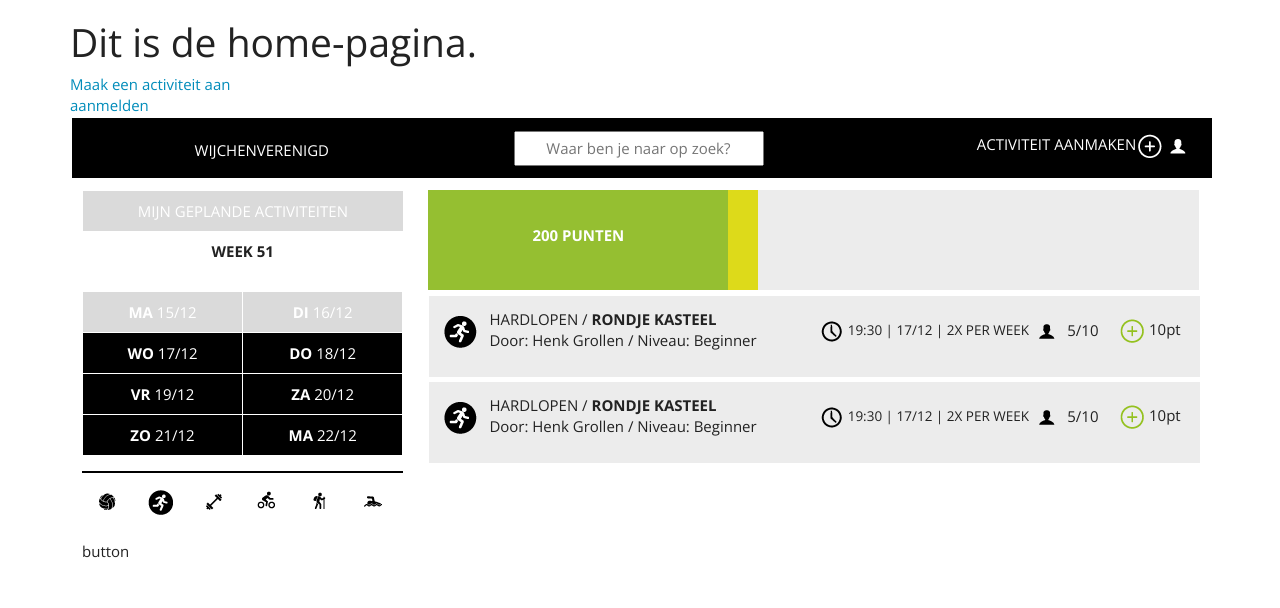
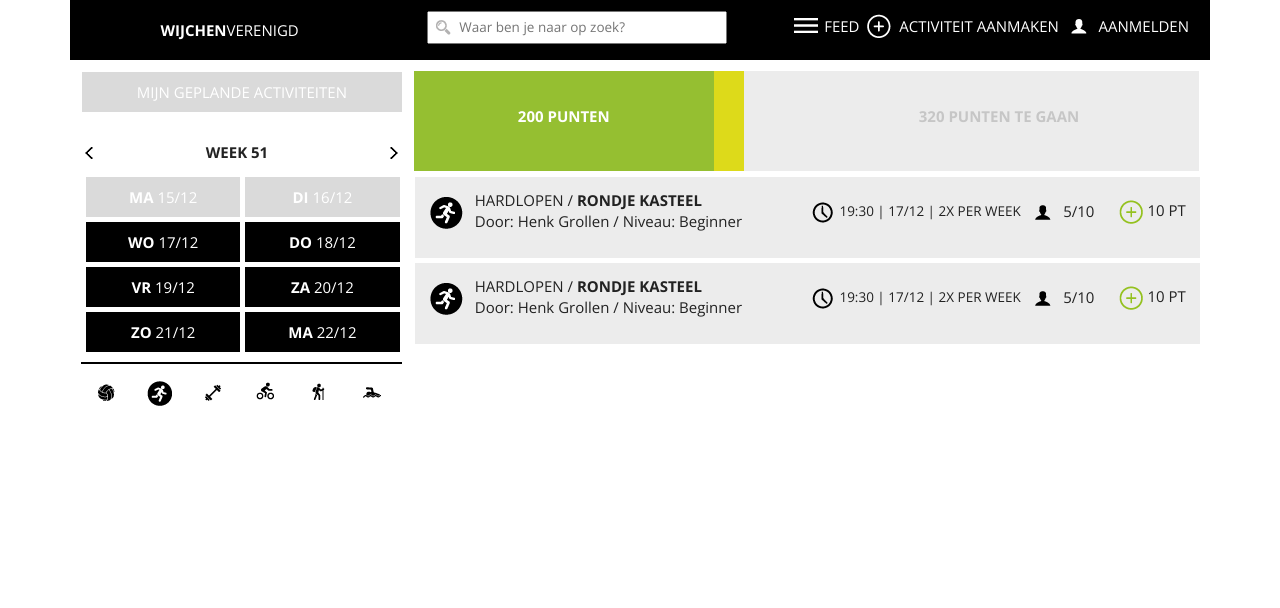
Before and after one commit to JBSK/WijchenGezond, a plain HTML site: page WijchenVerenigd/client/index.html in a window 1280 px wide. Drawn offline with nearby package versions, Linux system fonts and the light colour scheme; files whose address does not match are found by name.

Commit message:
Homepage design done v0.1

```diff
--- a/WijchenVerenigd/client/css/stylesheet.css
+++ b/WijchenVerenigd/client/css/stylesheet.css
@@ -4,27 +4,21 @@ body {
 }
 
 .viewContainer {
-    margin-left: 10%;
-    margin-right: 10%;
+    margin: 0 10% 0 10%;
     height: 600px;
     margin: 1px;
-
 }
 
 .topBar {
-    float: left;
-    border: solid 1px black;
     width: 100%;
     height: 60px;
-    margin: 2px;
-    background-color: Black;
+    background-color: black;
     color: white;
 }
 
 .logo {
     float: left;
-    width: 33%;
-    margin: 1px;
+    width: 28%;
     text-align: center;
     padding-top: 20px;
 }
@@ -33,48 +27,95 @@ body {
     float: left;
     border: solid 1px black;
     width: 33%;
-    margin: 1px;
     text-align: center;
     padding-top: 10px;
     color: black;
+    font-size: 90%;
+}
+
+.searchbaricon {
+    background-image: url('../img/zoek.png');
+    height: 16px;
+    width: 16px;
+    position: absolute;
+    margin: 8px 0 0 45px;
 }
 
 .searchbar {
-    width: 250px;
+    width: 300px;
     padding: 5px 5px 5px 30px;
 }
 
 .profile {
-    float: left;
+    float: right;
     border: solid 1px black;
-    width: 32%;
-    margin: 1px;
+    width: 35%;
     text-align: right;
-    padding-top: 10px;
+    padding-top: 15px;
+    margin-right: 20px;
+}
+
+.profile a:link, a:visited, a:hover {
+    text-decration: none;
+    color: white;
+}
+
+.profile img {
+    margin: -5px 2px 0 2px;
+
 }
 
 .leftSideBar {
     float: left;
     width: 30%;
     height: 425px;
-    margin: 0 5px 1px 1px;
     padding: 10px;
 }
 
 .week {
     width: 100%;
-    height: 50px;
-    margin-top: 10px;
+    display: block;
+    float: left;
+    margin-top: 30px;
+    height: 30px;
+}
+
+.weeknumber {
+    float: left;
     text-align: center;
+    font-weight: bold;
+    display: block;
+    width: 280px;
+
+}
+
+.weekarrowleft {
+    background-image: url('../img/arrow_small.png');
+    height: 16px;
+    width: 16px;
+    display: block;
+    float: left;
+    -ms-transform: rotate(180deg); /* IE 9 */
+    -webkit-transform: rotate(180deg); /* Chrome, Safari, Opera */
+    transform: rotate(180deg);
+    margin-top:3px;
+
+}
+
+.weekarrowright {
+    height: 16px;
+    width: 16px;
     display: block;
     float: right;
-    font-weight: bold;
+    background-image: url('../img/arrow_small.png');
+    margin-top:3px;
+
 }
 
 .calendar {
     width: 100%;
     margin-top: 1px;
-    height:280px;
+    height: 290px;
 }
 
 .calendar > .day {
@@ -82,16 +123,16 @@ body {
     padding: 10px;
     color: white;
     height: 40px;
-    width: 49.5%;
-    margin-top: 1px;
-    margin-left: 1px;
+    width: 48%;
+    margin-top: 5px;
+    margin-left: 5px;
     float: left;
     text-align: center;
     display: block;
 }
 
 .day > .weekday {
-    font-weight:bold;
+    font-weight: bold;
 }
 
 .calendar > .inactive {
@@ -118,11 +159,10 @@ body {
 }
 
 .rightSide {
-    float: left;
-    /*border:solid 1px yellow;*/
-    width: 67.7%;
+    float: right;
+    width: 69%;
     height: 400px;
-    margin: 10px;
+    margin: 10px 10px 0 0;
 }
 
 .meter {
@@ -138,7 +178,7 @@ body {
     width: 300px;
     height: 100%;
     float: left;
-    font-weight:bold;
+    font-weight: bold;
     color: white;
     text-align: center;
     padding-top: 35px;
@@ -154,12 +194,13 @@ body {
 }
 
 .meter > .notcompleted {
-    width: 600px;
+    width: 400px;
     height: 100%;
-    float: left;
-    color: darkgrey;
+    float: right;
+    color: #C6C6C6;
     text-align: center;
     padding-top: 35px;
+    font-weight: bold;
 }
 
 .activitiesColumn {
@@ -172,8 +213,11 @@ body {
     float: left;
     width: 100%;
     height: 80px;
-    margin: 1px;
+    margin-top: -5px;
     background-color: #F6F6F6;
+    margin-bottom: 5px;
+    padding: 10px 0 0 20px;
+    font-size: 80%;
 }
 
 .activity {
@@ -193,7 +237,7 @@ body {
     float: left;
     height: 75px;
     width: 43%;
-    padding:13px 5px 0px 5px;
+    padding: 13px 5px 0px 5px;
 }
 
 .activityTitle > .title {
@@ -204,26 +248,26 @@ body {
     float: left;
     height: 75px;
     width: 28%;
-    font-size:90%;
-    padding:20px 0 0 0;
+    font-size: 90%;
+    padding: 20px 0 0 0;
 }
 
 .attendance {
     float: left;
     height: 75px;
     width: 9%;
-    padding:20px 2px 0 0;
+    padding: 20px 2px 0 0;
 }
 
 .activityPoints {
     float: right;
     height: 75px;
     width: 11%;
-    padding:23px 0 0 5px;
+    padding: 23px 0 0 5px;
 }
 
 .activityPoints img {
-    margin-right:  0px;
+    margin-right: 0px;
 }
 
 form {
--- a/WijchenVerenigd/client/views/home.html
+++ b/WijchenVerenigd/client/views/home.html
@@ -1,21 +1,23 @@
-<div>
-    <h1>Dit is de home-pagina.</h1>
-
-    <a href="/#/activiteit/">Maak een activiteit aan</a></br>
-    <a href="/#/aanmelden/">aanmelden</a>
-</div>
 <div class="topBar">
-    <div class="logo">WIJCHENVERENIGD</div>
+    <div class="logo"><strong>WIJCHEN</strong>VERENIGD</div>
     <div class="search">
+        <div class="searchbaricon"></div>
         <input type="text" class="searchbar" placeholder="Waar ben je naar op zoek?">
     </div>
-    <div class="profile">ACTIVITEIT AANMAKEN<img src="./img/plus_wit.png"><img src="./img/profile_wit.png"></div>
+    <div class="profile">
+        <a href="/#/feed/"><img src="./img/feed_wit.png" width="6%" alt="icon"> FEED </a>
+        <a href="/#/activiteit/"><img src="./img/plus_wit.png" alt="icon"> ACTIVITEIT AANMAKEN </a>
+        <a href="/#/aanmelden/"><img src="./img/profile_wit.png" alt="icon"> AANMELDEN </a>
+    </div>
 </div>
 <div class="viewContainer">
-
     <div class="leftSideBar">
-        <div class="plannedActivities">MIJN GEPLANDE ACTIVITEITEN</div>
-        <div class="week">WEEK 51</div>
+        <a href="#"><div class="plannedActivities">MIJN GEPLANDE ACTIVITEITEN</div></a>
+        <div class="week">
+            <div class="weekarrowleft"></div>
+            <div class="weeknumber">WEEK 51</div>
+            <div class="weekarrowright"></div>
+        </div>
         <div class="calendar" ng-init="week = [
           {day:'MA', date:'15/12', passed:'inactive'},
           {day:'DI', date:'16/12', passed:'inactive'},
@@ -26,17 +28,18 @@
           {day:'ZO', date:'21/12'},
           {day:'MA', date:'22/12'}
         ]">
-            <div class="day {{day.passed}}" ng-repeat="day in week"><span class="weekday">{{day.day}}</span> {{day.date}}</div>
+            <div class="day {{day.passed}}" ng-repeat="day in week"><span class="weekday">{{day.day}}</span>
+                {{day.date}}
+            </div>
         </div>
         <div class="sportType">
-            <img src="./img/bal.png">
-            <img src="./img/loop_active.png">
-            <img src="./img/fitness.png">
-            <img src="./img/fiets.png">
-            <img src="./img/wandel.png">
-            <img src="./img/zwem.png">
+            <a href="#"><img src="./img/bal.png" alt="icon"></a>
+            <a href="#"><img src="./img/loop_active.png" alt="icon"></a>
+            <a href="#"><img src="./img/fitness.png" alt="icon"></a>
+            <a href="#"><img src="./img/fiets.png" alt="icon"></a>
+            <a href="#"><img src="./img/wandel.png" alt="icon"></a>
+            <a href="#"><img src="./img/zwem.png" alt="icon"></a>
         </div>
-        <div>button</div>
     </div>
     <div class="rightSide">
         <div class="meter">
@@ -47,28 +50,34 @@
 
             </div>
             <div class="notcompleted">
-                320 PUNTEN
+                320 PUNTEN TE GAAN
             </div>
         </div>
         <div class="activitiesColumn">
             <div class="activity" ng-click="showDetails1 = ! showDetails1">
-                <div class="icon"><img src="./img/loop_groot.png"></div>
+                <div class="icon"><img src="./img/loop_groot.png" alt="icon"></div>
                 <div class="activityTitle">HARDLOPEN / <span class="title">RONDJE KASTEEL</span><br>
-                Door: Henk Grollen / Niveau: Beginner</div>
-                <div class="timeAndDate"><img src="./img/klok.png">19:30 | 17/12 | 2X PER WEEK</div>
-                <div class="attendance"><img src="./img/profile.png"> 5/10</div>
-                <div class="activityPoints"><img src="./img/plus_groen.png"> 10pt</div>
+                    Door: Henk Grollen / Niveau: Beginner
                 </div>
-            <div class="description" ng-show="showDetails1">DESCRIPTION</div>
+                <div class="timeAndDate"><img src="./img/klok.png" alt="icon">19:30 | 17/12 | 2X PER WEEK</div>
+                <div class="attendance"><img src="./img/profile.png" alt="icon"> 5/10</div>
+                <div class="activityPoints"><img src="./img/plus_groen.png" alt="icon"> 10 PT</div>
+                <div class="description" ng-show="showDetails1">Maandag & Donderdag<br>
+                    Lorem Ipsum
+                </div>
+            </div>
             <div class="activity" ng-click="showDetails2 = ! showDetails2">
-                <div class="icon"><img src="./img/loop_groot.png"></div>
+                <div class="icon"><img src="./img/loop_groot.png" alt="icon"></div>
                 <div class="activityTitle">HARDLOPEN / <span class="title">RONDJE KASTEEL</span><br>
-                    Door: Henk Grollen / Niveau: Beginner</div>
-                <div class="timeAndDate"><img src="./img/klok.png">19:30 | 17/12 | 2X PER WEEK</div>
-                <div class="attendance"><img src="./img/profile.png"> 5/10</div>
-                <div class="activityPoints"><img src="./img/plus_groen.png"> 10pt</div>
+                    Door: Henk Grollen / Niveau: Beginner
                 </div>
-            <div class="description" ng-show="showDetails2">DESCRIPTION</div>
+                <div class="timeAndDate"><img src="./img/klok.png" alt="icon">19:30 | 17/12 | 2X PER WEEK</div>
+                <div class="attendance"><img src="./img/profile.png" alt="icon"> 5/10</div>
+                <div class="activityPoints"><img src="./img/plus_groen.png" alt="icon"> 10 PT</div>
+                <div class="description" ng-show="showDetails2">Maandag & Donderdag<br>
+                    Lorem Ipsum
                 </div>
             </div>
         </div>
+    </div>
+</div>
```
Also changed, not shown: WijchenVerenigd/client/img/arrow.png (added), WijchenVerenigd/client/img/arrow_small.png (added), WijchenVerenigd/client/img/feed.png (added), WijchenVerenigd/client/img/feed_wit.png (added). Lines whose indentation alone changed are shown as unchanged.
